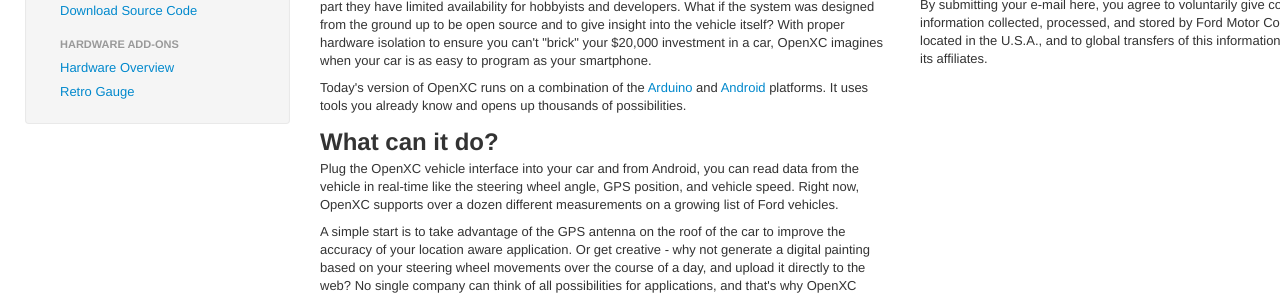
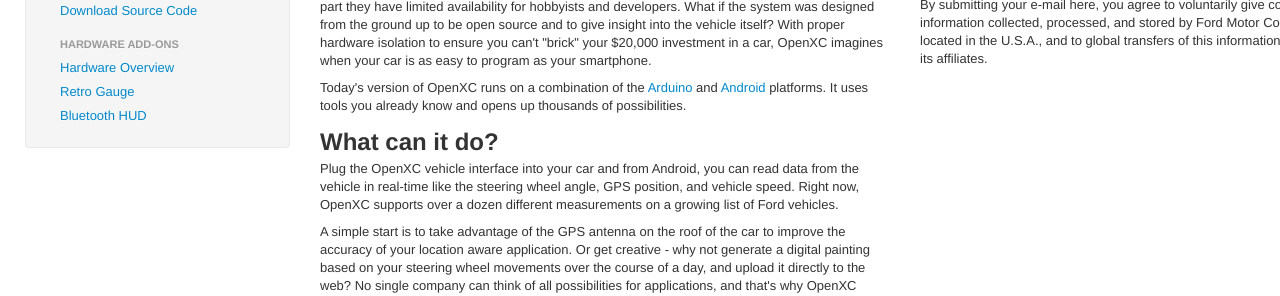
Before and after one commit to openxc/openxcplatform.com, a Jekyll site: the page built from index.html, in a window 1280 px wide and 1118 px high. Shown: the part 588-884 px from the top of the window. Built offline with Jekyll 4.4.1, drawn with Linux system fonts in a browser that asks for light colours; nearby versions of some CDN libraries; Markdown is read by kramdown in place of the engine named in the settings; comment, search, counter and statistics services are not loaded.

Commit message:
add Bluetooth HUD to sidebar. add picture of HUD in images

```diff
--- a/_layouts/default.html
+++ b/_layouts/default.html
@@ -82,6 +82,7 @@
                     <li class="nav-header">Hardware Add-ons</li>
                     <li><a href="/hardware-addons/index.html">Hardware Overview</a></li>
 					<li><a href="/hardware-addons/retro-gauge.html">Retro Gauge</a></li>
+					<li><a href="/hardware-addons/bluetooth-hud.html">Bluetooth HUD</a></li>
 
                     </ul></li>
                 </ul>
```
Also changed, not shown: images/hud-on-dash.jpg (added).
